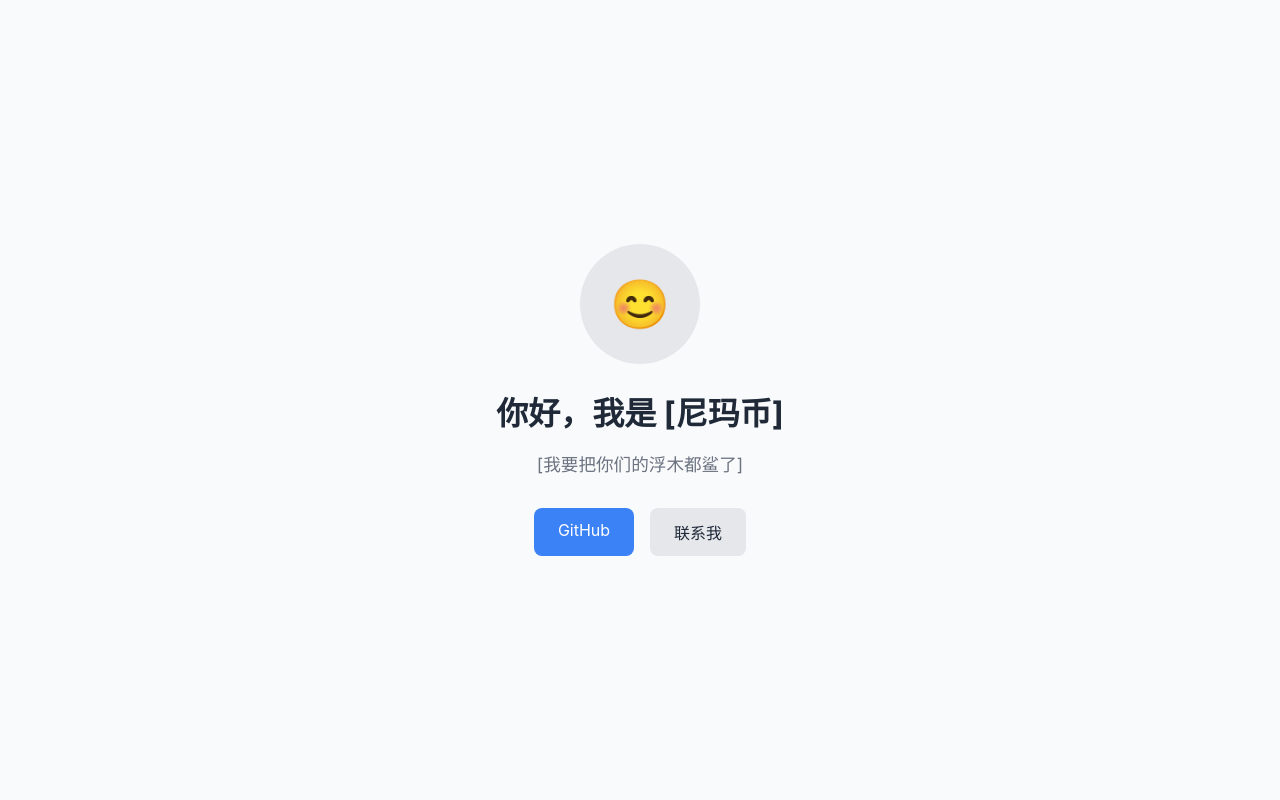
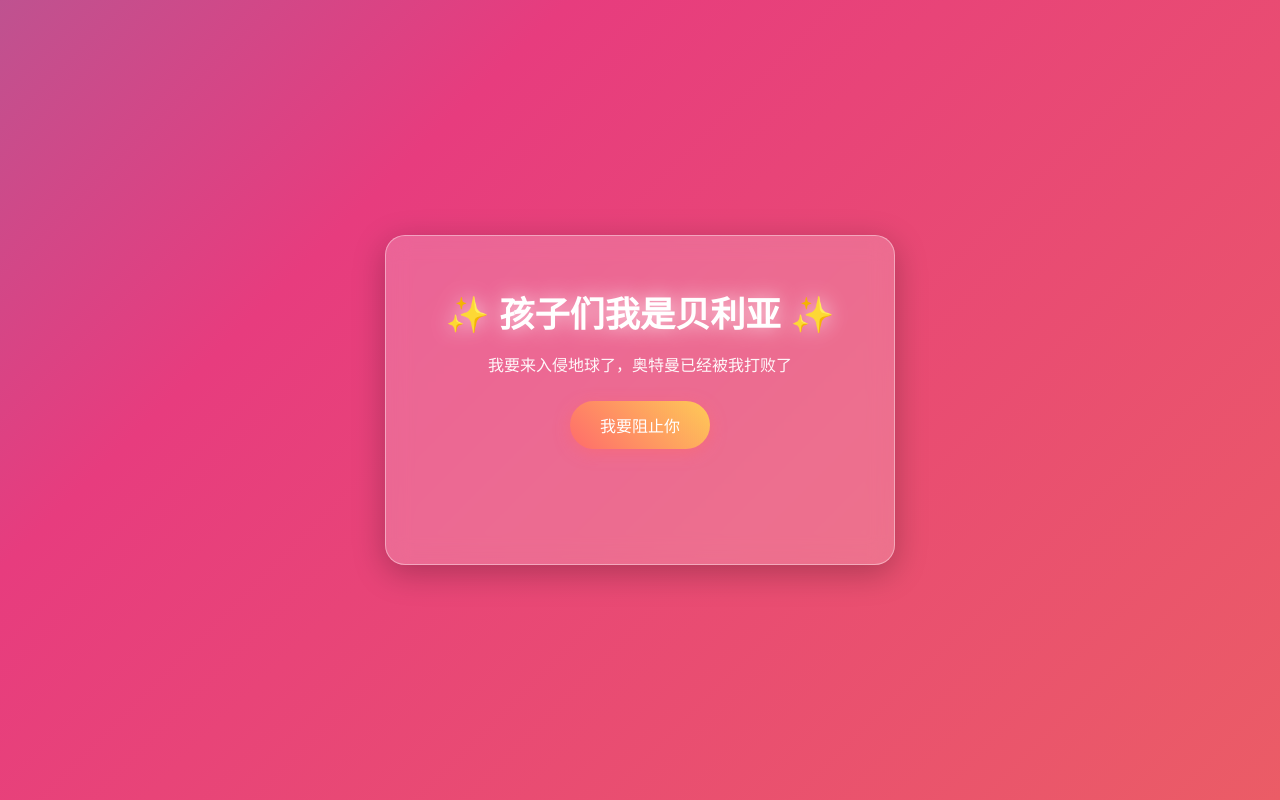
Before and after one commit to Zlsmzy/maozi, a plain HTML site: page index.html in a window 1280 px wide. Drawn offline with Linux system fonts and the light colour scheme.

Commit message:
Add files via upload

```diff
--- a/index.html
+++ b/index.html
@@ -1,86 +1,18 @@
 <!DOCTYPE html>
 <html lang="zh-CN">
 <head>
-    <meta charset="UTF-8">
-    <meta name="viewport" content="width=device-width, initial-scale=1.0">
-    <title>我的个人主页</title>
-    <style>
-        :root {
-            --primary: #3b82f6;
-            --text: #1f2937;
-            --bg: #f9fafb;
-        }
-        body {
-            font-family: -apple-system, BlinkMacSystemFont, "Segoe UI", Roboto, sans-serif;
-            margin: 0;
-            padding: 0;
-            background: var(--bg);
-            color: var(--text);
-            display: flex;
-            align-items: center;
-            justify-content: center;
-            min-height: 100vh;
-        }
-        .container {
-            max-width: 600px;
-            padding: 2rem;
-            text-align: center;
-        }
-        .avatar {
-            width: 120px;
-            height: 120px;
-            border-radius: 50%;
-            background: #e5e7eb;
-            margin: 0 auto 1.5rem;
-            display: flex;
-            align-items: center;
-            justify-content: center;
-            font-size: 3rem;
-            color: #9ca3af;
-        }
-        h1 {
-            font-size: 2rem;
-            margin: 0 0 0.5rem;
-        }
-        .tagline {
-            color: #6b7280;
-            font-size: 1.1rem;
-            margin-bottom: 2rem;
-        }
-        .links {
-            display: flex;
-            gap: 1rem;
-            justify-content: center;
-            flex-wrap: wrap;
-        }
-        .links a {
-            display: inline-block;
-            padding: 0.75rem 1.5rem;
-            background: var(--primary);
-            color: white;
-            text-decoration: none;
-            border-radius: 8px;
-            transition: opacity 0.2s;
-        }
-        .links a:hover {
-            opacity: 0.9;
-        }
-        .links a.secondary {
-            background: #e5e7eb;
-            color: var(--text);
-        }
-    </style>
+  <meta charset="UTF-8">
+  <meta name="viewport" content="width=device-width, initial-scale=1.0">
+  <title>我的炫酷网页</title>
+  <link rel="stylesheet" href="style.css">
 </head>
 <body>
-    <div class="container">
-        <div class="avatar">😊</div>
-        <h1>你好，我是 [尼玛币]</h1>
-        <p class="tagline">[我要把你们的浮木都鲨了]</p>
-
-        <div class="links">
-            <a href="https://github.com/Zlsmzy" target="_blank">GitHub</a>
-            <a href="mailto:zlsmzyoo@gamil.com" class="secondary">联系我</a>
-        </div>
-    </div>
+  <div class="card">
+    <h1>✨ 孩子们我是贝利亚 ✨</h1>
+    <p>我要来入侵地球了，奥特曼已经被我打败了</p>
+    <button id="btn">我要阻止你</button>
+    <p id="msg"></p>
+  </div>
+  <script src="script.js"></script>
 </body>
 </html>
--- /dev/null
+++ b/script.js
@@ -0,0 +1,11 @@
+const btn = document.getElementById("btn");
+const msg = document.getElementById("msg");
+
+const words = [
+  "你点尼马呢"
+];
+
+btn.addEventListener("click", () => {
+  const random = words[Math.floor(Math.random() * words.length)];
+  msg.textContent = random;
+});
--- /dev/null
+++ b/style.css
@@ -0,0 +1,73 @@
+* { margin: 0; padding: 0; box-sizing: border-box; }
+
+body {
+  min-height: 100vh;
+  display: flex;
+  justify-content: center;
+  align-items: center;
+  font-family: "微软雅黑", sans-serif;
+  /* 动态渐变背景 */
+  background: linear-gradient(-45deg, #ee7752, #e73c7e, #23a6d5, #23d5ab);
+  background-size: 400% 400%;
+  animation: gradientBG 12s ease infinite;
+}
+
+@keyframes gradientBG {
+  0%   { background-position: 0% 50%; }
+  50%  { background-position: 100% 50%; }
+  100% { background-position: 0% 50%; }
+}
+
+/* 毛玻璃卡片 */
+.card {
+  background: rgba(255, 255, 255, 0.2);
+  backdrop-filter: blur(12px);
+  -webkit-backdrop-filter: blur(12px);
+  border: 1px solid rgba(255, 255, 255, 0.4);
+  border-radius: 20px;
+  padding: 50px 60px;
+  text-align: center;
+  color: #fff;
+  box-shadow: 0 8px 32px rgba(0, 0, 0, 0.25);
+  animation: floatIn 1s ease;
+}
+
+@keyframes floatIn {
+  from { opacity: 0; transform: translateY(30px); }
+  to   { opacity: 1; transform: translateY(0); }
+}
+
+h1 {
+  font-size: 2.2rem;
+  margin-bottom: 15px;
+  text-shadow: 0 0 20px rgba(255, 255, 255, 0.8);
+}
+
+p {
+  margin-bottom: 25px;
+  font-size: 1rem;
+  opacity: 0.95;
+}
+
+button {
+  padding: 12px 30px;
+  font-size: 1rem;
+  border: none;
+  border-radius: 50px;
+  cursor: pointer;
+  color: #fff;
+  background: linear-gradient(45deg, #ff6b6b, #feca57);
+  box-shadow: 0 4px 15px rgba(255, 107, 107, 0.5);
+  transition: transform 0.2s, box-shadow 0.2s;
+}
+
+button:hover {
+  transform: scale(1.08);
+  box-shadow: 0 6px 25px rgba(255, 107, 107, 0.8);
+}
+
+#msg {
+  margin-top: 20px;
+  font-weight: bold;
+  min-height: 1.2em;
+}
```
